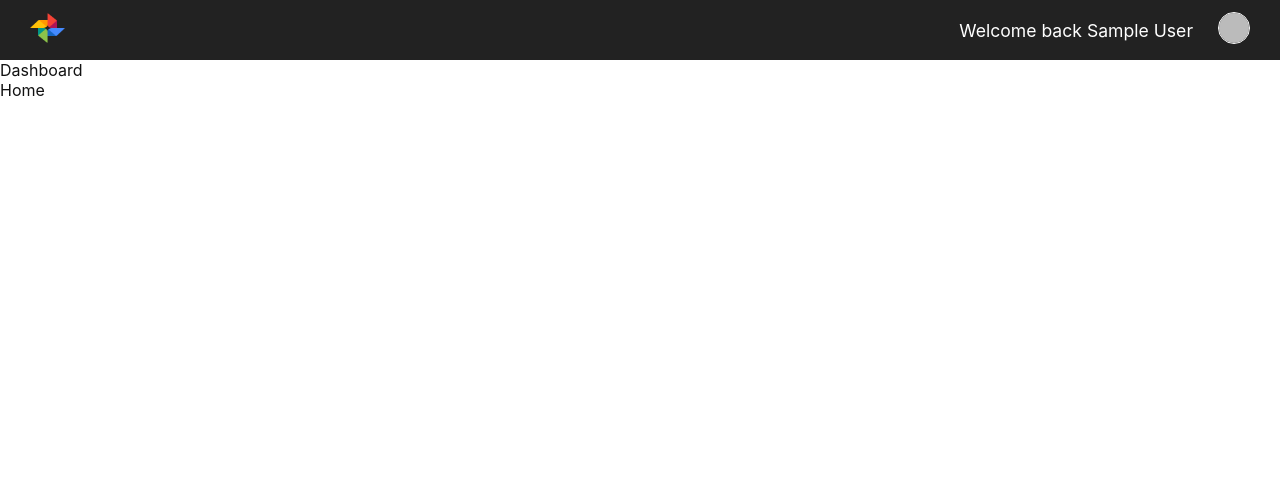
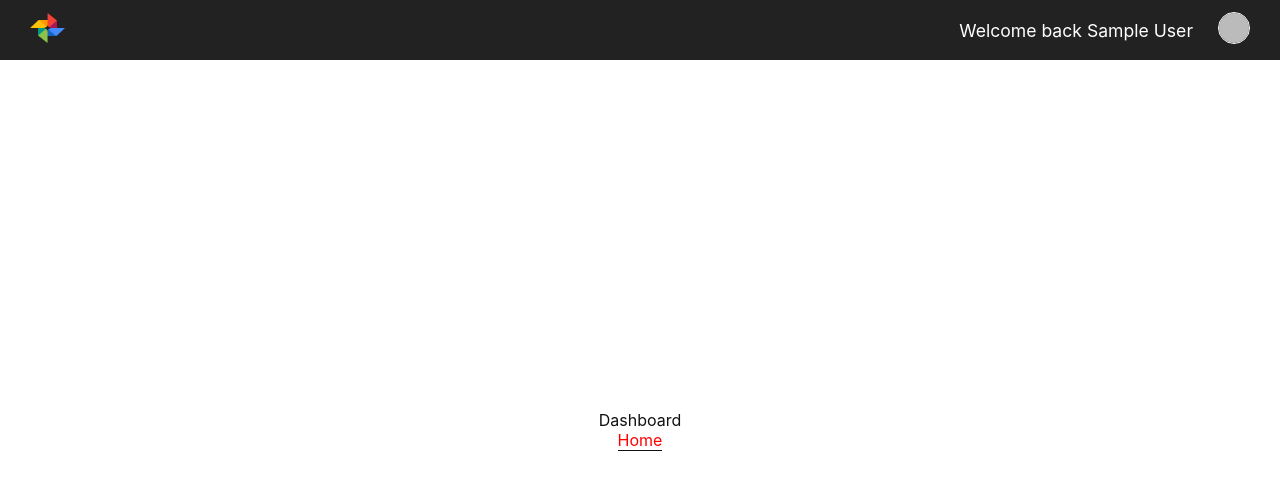
Before and after one commit to Brbuck/Next-auth, a Next.js app: page /app in a window 1280 px wide. Shown: the top 490 px of the page. Built offline with nearby package versions, Linux system fonts and the light colour scheme; no server answers; sample sign-in values are in the browser's storage.

Commit message:
Create env.example, Update README and styles

```diff
--- a/src/pages/app/index.js
+++ b/src/pages/app/index.js
@@ -1,5 +1,7 @@
 import { getSession, useSession } from "next-auth/react";
 import Link from "next/link";
+
+import { Container } from "../../styles/pages/app";
 
 export async function getServerSideProps({ req }) {
   const session = await getSession({ req });
@@ -19,13 +21,13 @@ export async function getServerSideProps({ req }) {
 function test() {
   const { data } = useSession();
   return (
-    <div>
+    <Container>
       <p>Dashboard</p>
 
       <Link href="/app/test">
         <a>Home</a>
       </Link>
-    </div>
+    </Container>
   );
 }
 
--- a/src/pages/app/test.js
+++ b/src/pages/app/test.js
@@ -1,7 +1,9 @@
 import { getSession } from "next-auth/react";
 
+import { Container } from "../../styles/pages/app";
+
 function Test() {
-  return <div>Hello world!</div>;
+  return <Container>Hello world!</Container>;
 }
 
 export default Test;
--- /dev/null
+++ b/src/styles/pages/app.js
@@ -0,0 +1,16 @@
+import styled from "styled-components";
+
+export const Container = styled.div`
+  width: 100%;
+  height: calc(100vh - 60px);
+  display: flex;
+  flex-direction: column;
+  justify-content: center;
+  align-items: center;
+
+  a{
+      color: red;
+      border-bottom: 1px solid #111;
+  }
+
+`;
```
Also changed, not shown: src/pages/signup.js (+11 -11 lines), 2 other files (tests, documents, lock files or other folders).
